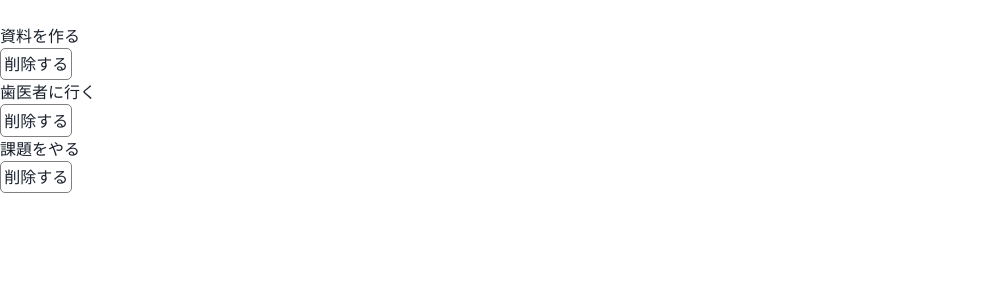
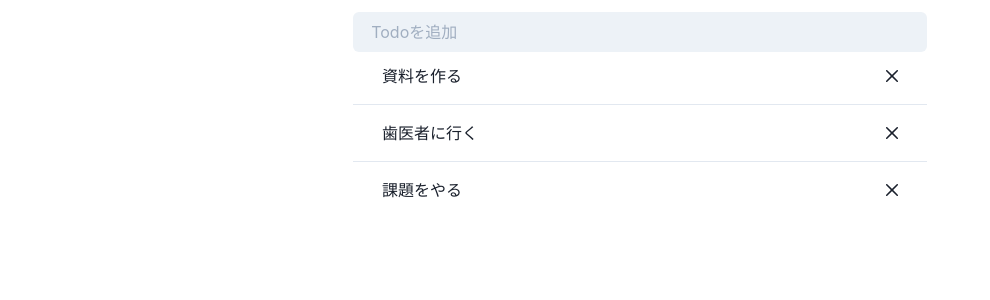
Before and after one commit to bislab-temporary/mini-hackathon-a, a React (Create React App) app: page / in a window 1280 px wide. Shown: the top 300 px of the page, without its empty margins (0-990 px from the left). Built offline with nearby package versions, Linux system fonts and the light colour scheme.

Commit message:
style: UIの整理のため
見た目を整えるため

```diff
--- a/package.json
+++ b/package.json
@@ -3,6 +3,7 @@
   "version": "0.1.0",
   "private": true,
   "dependencies": {
+    "@chakra-ui/icons": "^1.0.15",
     "@chakra-ui/react": "^1.6.8",
     "@emotion/react": "^11.4.1",
     "@emotion/styled": "^11.3.0",
--- a/src/App.tsx
+++ b/src/App.tsx
@@ -1,3 +1,4 @@
+import { Container, Stack, StackDivider, Input } from '@chakra-ui/react';
 import React, { useState, ChangeEvent } from 'react';
 
 import Todo from './conponents/Todo';
@@ -17,8 +18,11 @@ const App = () => {
   const [todos, setTodos] = useState<TodoType[]>(initialTodos);
 
   return (
-    <>
-      <input
+    <Container>
+      <Input
+        variant="filled"
+        my={3}
+        placeholder="Todoを追加"
         type="text"
         onChange={(event: ChangeEvent<HTMLInputElement>) => setTitle(event.target.value)}
         onKeyPress={(e) => {
@@ -28,10 +32,12 @@ const App = () => {
           }
         }}
       />
-      {todos.map((todo, i) => (
-        <Todo key={todo.title} index={i} title={todo.title} todos={todos} setTodos={setTodos} />
-      ))}
-    </>
+      <Stack divider={<StackDivider borderColor="gray.200" />} spacing={4}>
+        {todos.map((todo, i) => (
+          <Todo key={todo.title} index={i} title={todo.title} todos={todos} setTodos={setTodos} />
+        ))}
+      </Stack>
+    </Container>
   );
 };
 
--- a/src/conponents/Todo.tsx
+++ b/src/conponents/Todo.tsx
@@ -1,3 +1,5 @@
+import { CloseIcon } from '@chakra-ui/icons';
+import { Flex, Spacer } from '@chakra-ui/react';
 import React, { Dispatch, SetStateAction } from 'react';
 
 type TodoType = {
@@ -18,15 +20,11 @@ const Todo = ({ index, title, todos, setTodos }: Props) => {
   };
 
   return (
-    <>
+    <Flex align="center" w="90%" m="0 auto">
       <p>{title}</p>
-      <button
-        onClick={() => removeTodo()}
-        style={{ border: '1px solid gray', padding: '0.2rem', borderRadius: '5px' }}
-      >
-        削除する
-      </button>
-    </>
+      <Spacer />
+      <CloseIcon onClick={() => removeTodo()} w={3} h={3} _hover={{ cursor: 'pointer' }} />
+    </Flex>
   );
 };
 
```
Also changed, not shown: 1 other file (tests, documents, lock files or other folders).
